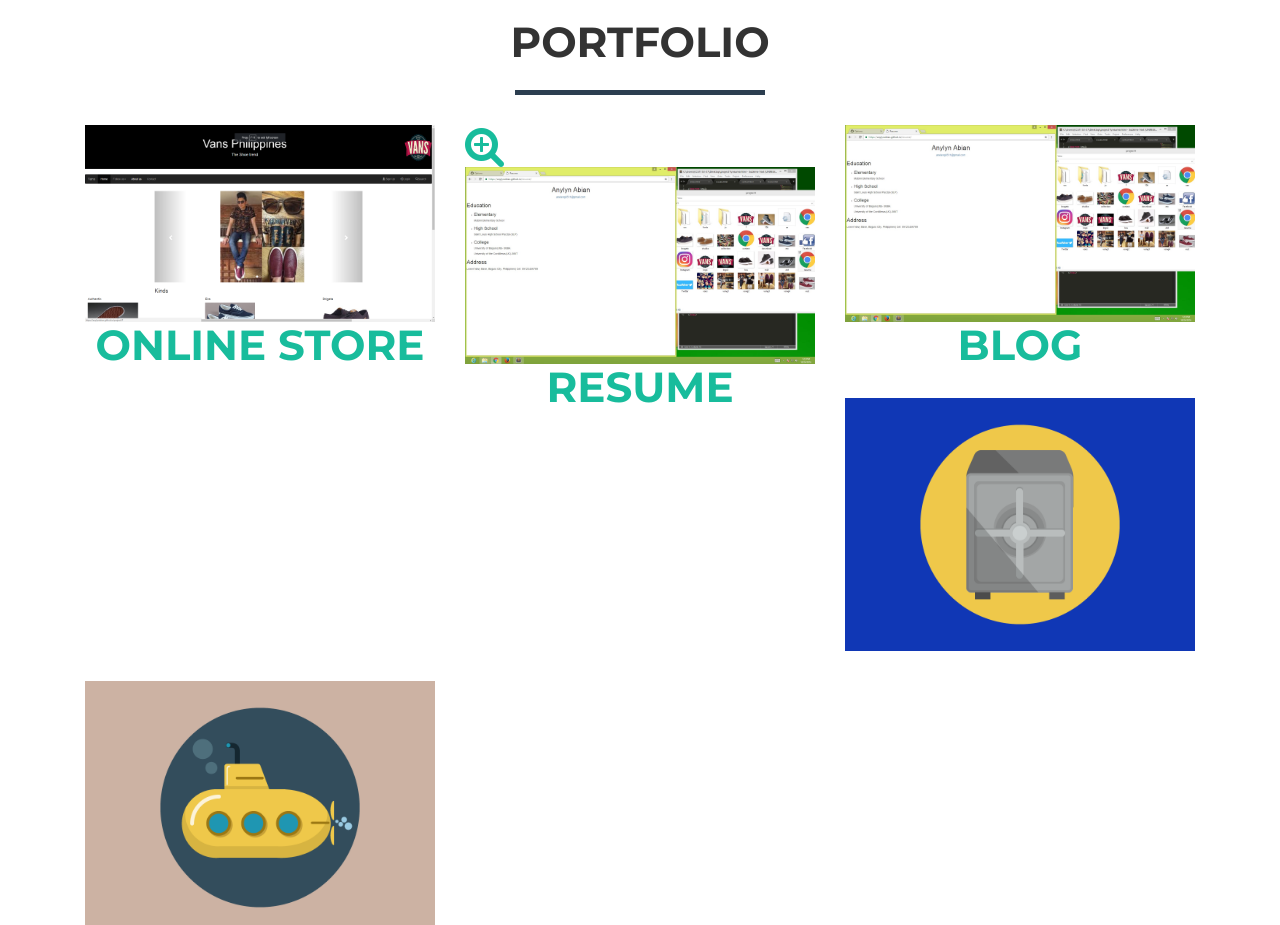
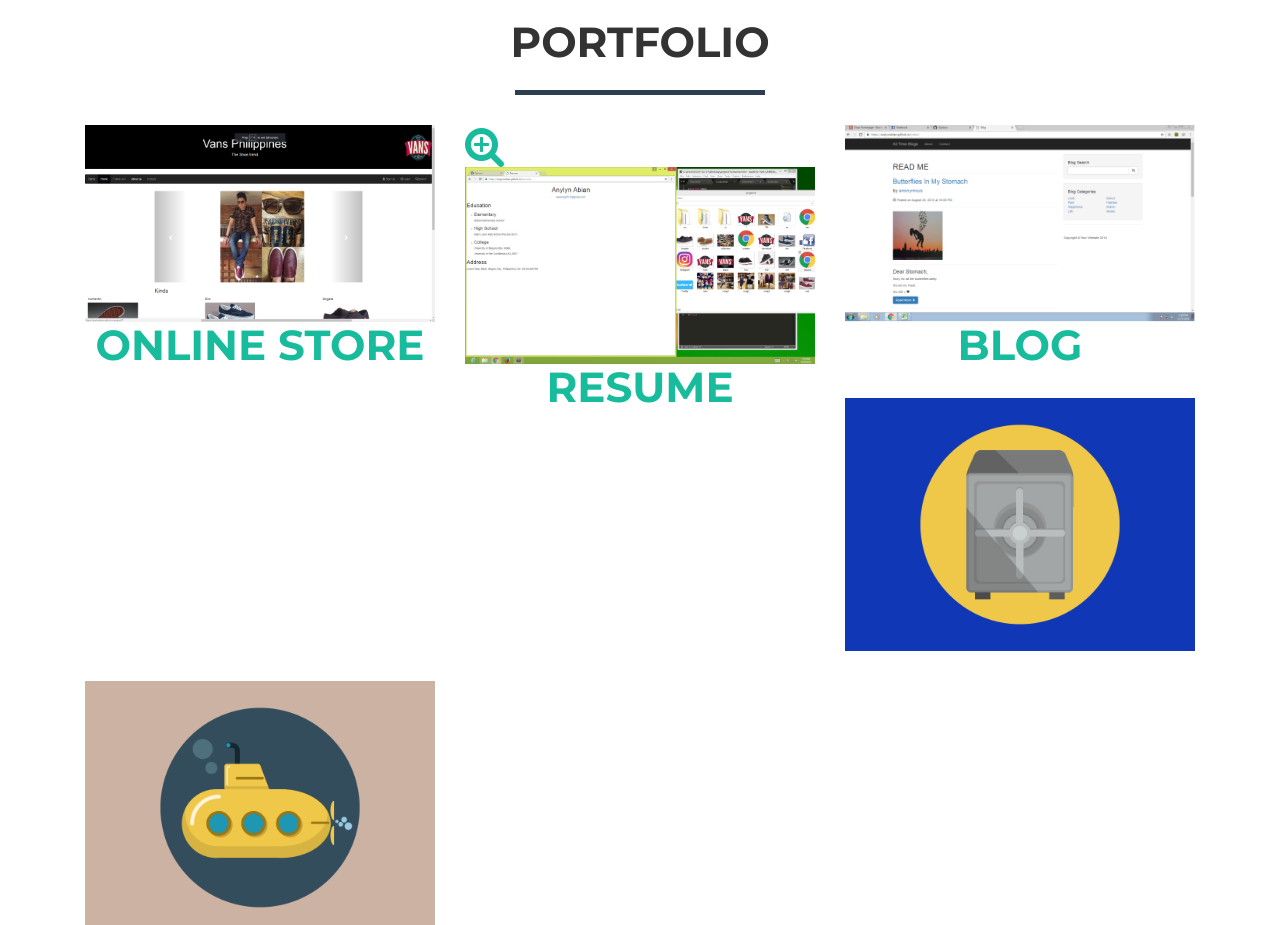
Before and after one commit to AnylynAbian/AnylynAbian.github.io, a website: page index.html in a window 1280 px wide. Shown: the part 900-1825 px from the top of the page. Drawn offline with nearby package versions, Linux system fonts and the light colour scheme; files whose address does not match are found by name.

Commit message:
Update index.html

```diff
--- a/index.html
+++ b/index.html
@@ -118,7 +118,7 @@
                                 <i class="fa fa-search-plus fa-3x"></i>
                             </div>
                         </div>
-                        <img src="img/portfolio/untitled.jpg" class="img-responsive" alt=""><h2 style="text-align: center">Blog</h2>
+                        <img src="img/portfolio/untitled.jpg.png" class="img-responsive" alt=""><h2 style="text-align: center">Blog</h2>
                     </a>
                 </div>
                 <div class="col-sm-4 portfolio-item">
```
